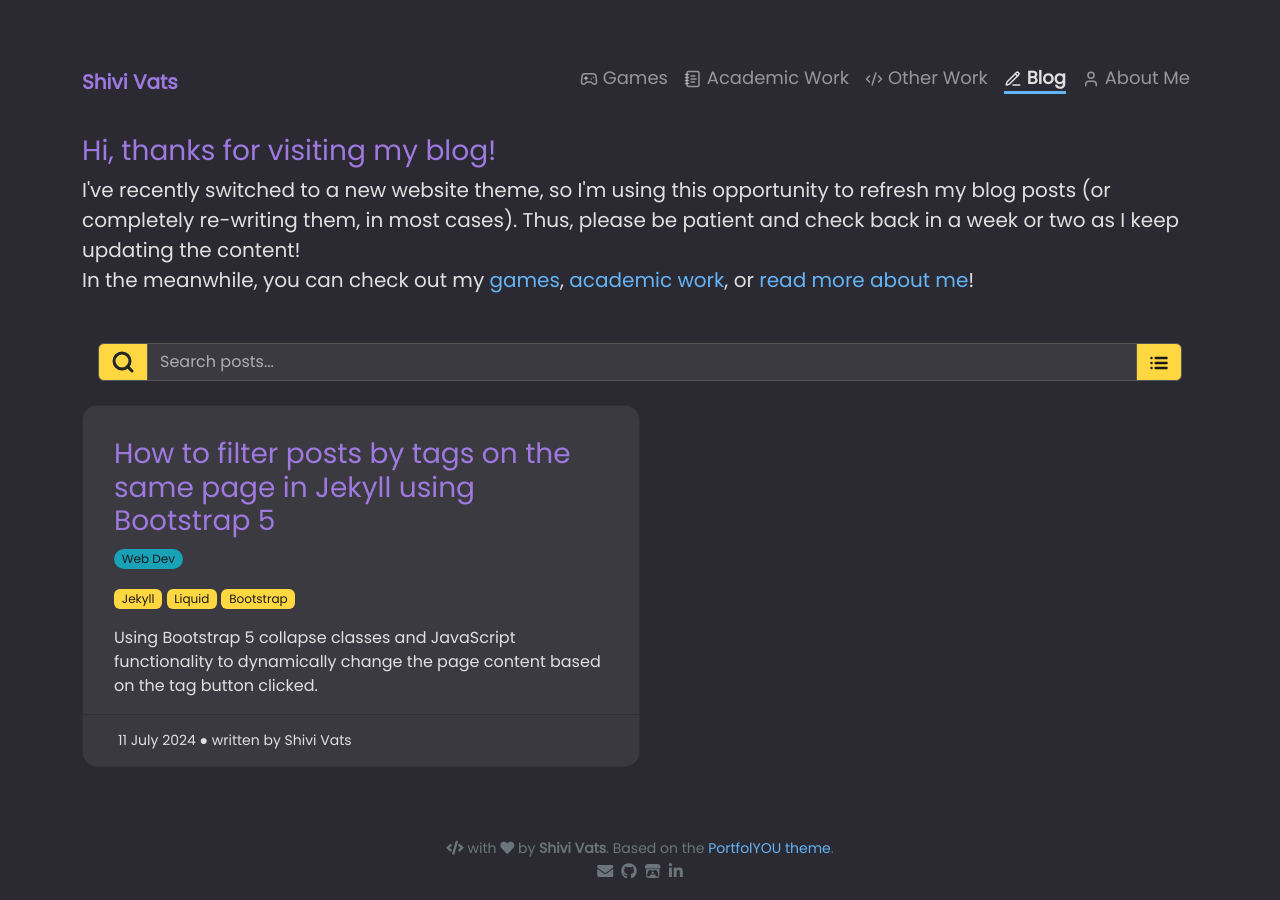
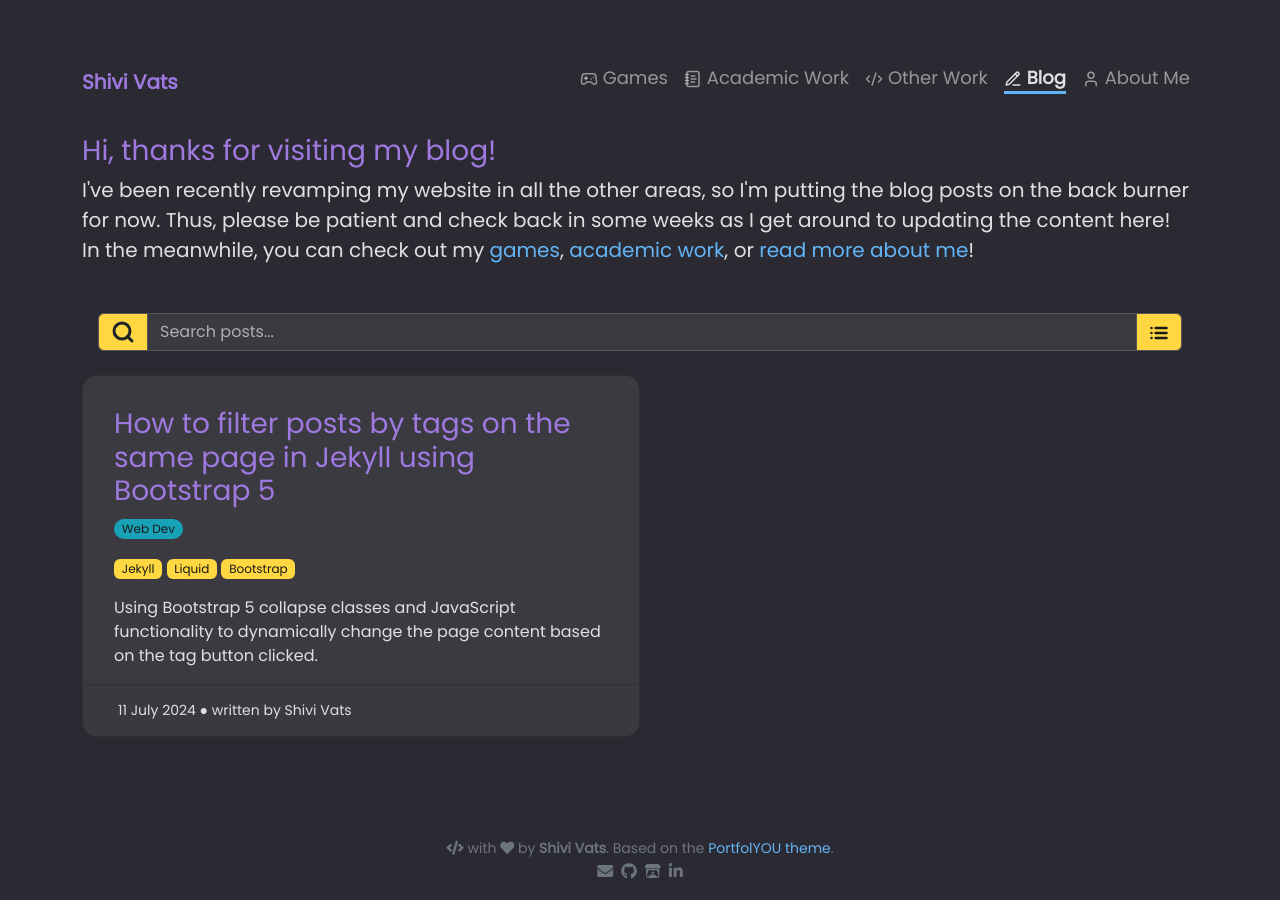
Before and after one commit to shivivats/shivivats.github.io, a Jekyll site: the page built from pages/blog.html, in a window 1280 px wide. Built offline with Jekyll 4.4.1, drawn with Linux system fonts in a browser that asks for light colours; comment, search, counter and statistics services are not loaded.

Commit message:
changed blog subtitle explanation to be more accurate

```diff
--- a/pages/blog.html
+++ b/pages/blog.html
@@ -7,7 +7,7 @@
 
 <div class="mt-4">
     <h3>Hi, thanks for visiting my blog! </h3>
-    <p class="lead">I've recently switched to a new website theme, so I'm using this opportunity to refresh my blog posts (or completely re-writing them, in most cases). Thus, please be patient and check back in a week or two as I keep updating the content!<br />
+    <p class="lead">I've been recently revamping my website in all the other areas, so I'm putting the blog posts on the back burner for now. Thus, please be patient and check back in some weeks as I get around to updating the content here!<br />
         In the meanwhile, you can check out my <a href="/projects/">games</a>, <a href="/academic-work/">academic work</a>, or <a href="/about/">read more about me</a>!</p>
 </div>
 {% include blog/search.html %}
```
